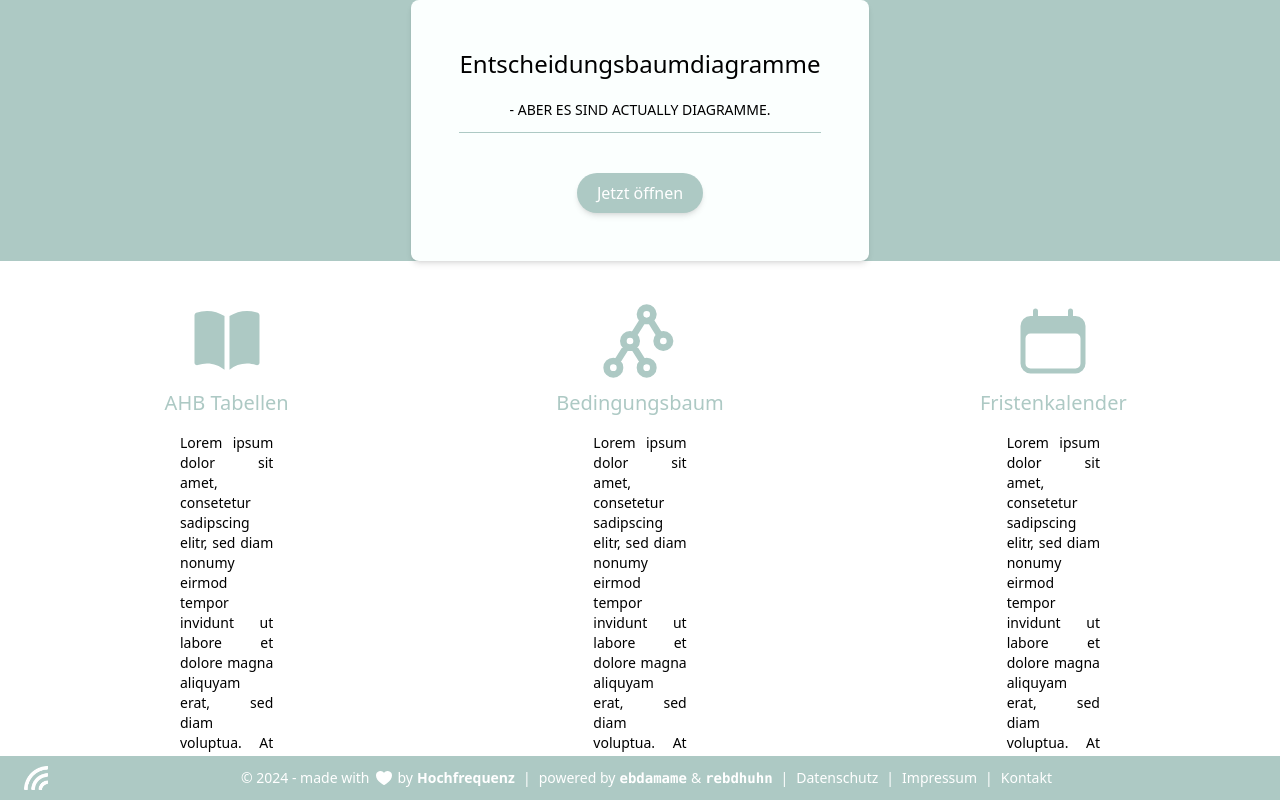
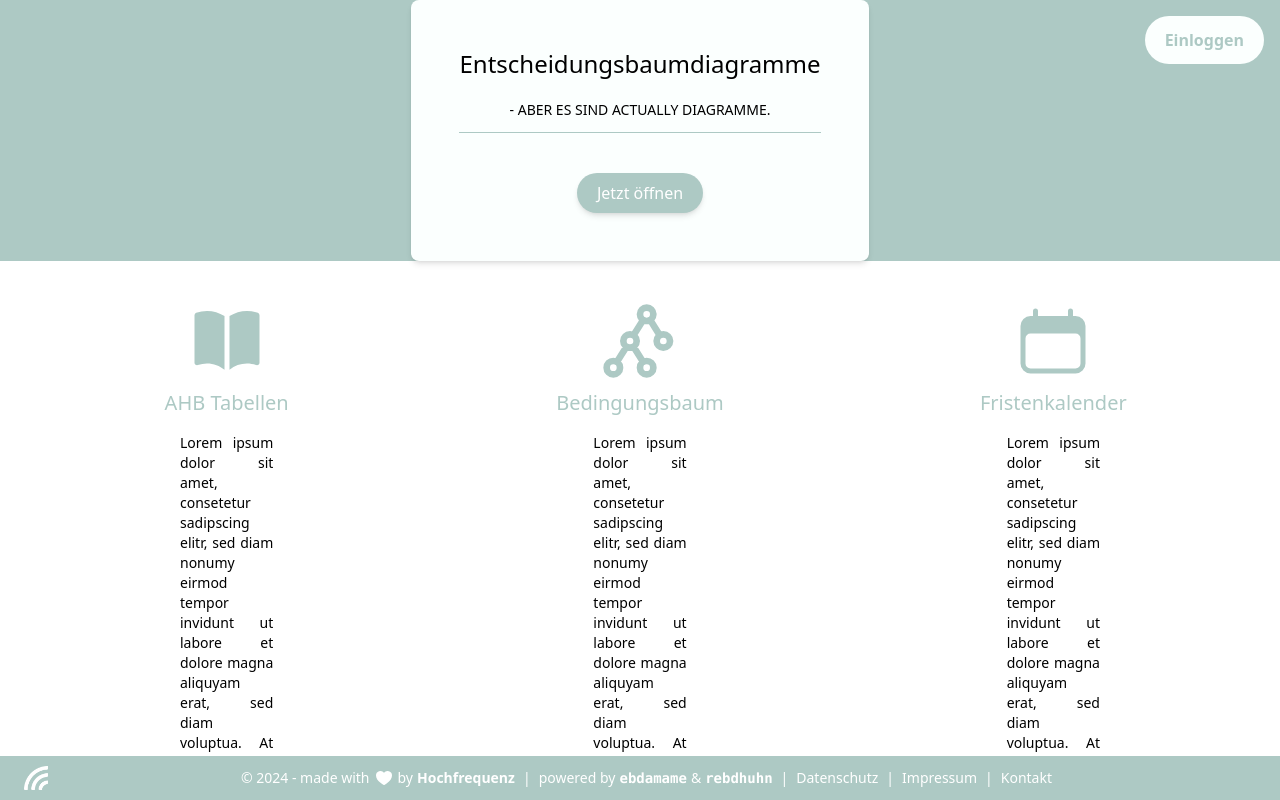
Before and after one commit to OLILHR/ebd.hochfrequenz.de, a SvelteKit app: page / in a window 1280 px wide. Built offline with nearby package versions, Linux system fonts and the light colour scheme.

Commit message:
Add `login-button` component

```diff
--- /dev/null
+++ b/src/lib/components/login-button.svelte
@@ -0,0 +1,5 @@
+<button
+  class="rounded-full bg-tint text-[16px] font-bold py-3 px-5 text-secondary"
+>
+  Einloggen
+</button>
--- a/src/lib/index.ts
+++ b/src/lib/index.ts
@@ -2,6 +2,7 @@
 export { default as Footer } from "./components/footer.svelte";
 export { default as Header } from "./components/header.svelte";
 export { default as IconLogo } from "./components/icon-logo.svelte";
+export { default as LoginButton } from "./components/login-button.svelte";
 export { default as ToolsBanner } from "./components/tools-banner.svelte";
 
 // features
--- a/src/routes/+page.svelte
+++ b/src/routes/+page.svelte
@@ -1,8 +1,14 @@
 <script>
   import "../app.scss";
   import { base } from "$app/paths";
-  import { ToolsBanner } from "$lib";
+  import { LoginButton, ToolsBanner } from "$lib";
 </script>
+
+<div class="relative">
+  <div class="absolute top-4 right-4 z-10">
+    <LoginButton />
+  </div>
+</div>
 
 <section class="bg-secondary flex-grow flex items-center justify-center">
   <div class="rounded-lg bg-tint p-12 shadow-md">
```
